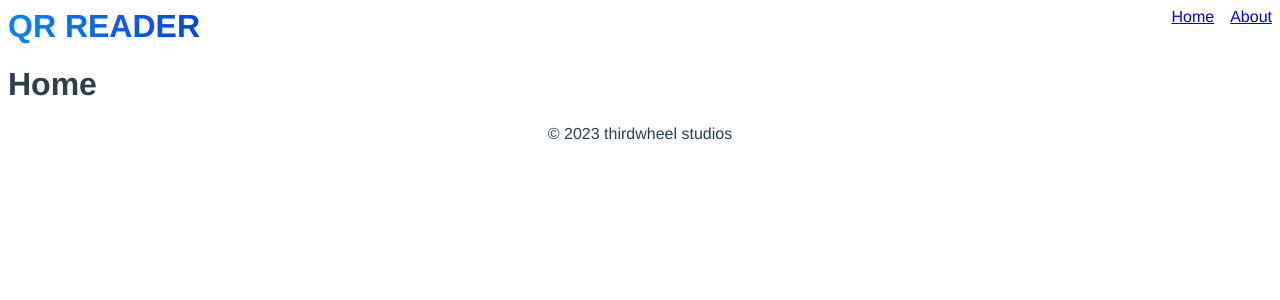
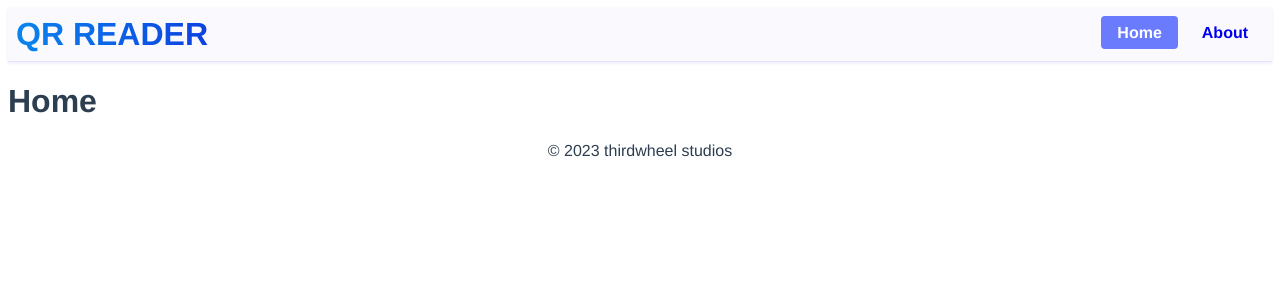
Before and after one commit to thirdwheelstudios/qr-reader, a Vue app: page / in a window 1280 px wide. Shown: the top 300 px of the page. Built offline with nearby package versions, Linux system fonts and the light colour scheme.

Commit message:
Initial header

```diff
--- a/src/components/AppHeader.vue
+++ b/src/components/AppHeader.vue
@@ -1,12 +1,27 @@
+<script setup lang="ts">
+import { ref } from 'vue'
+
+const showMenu = ref(false)
+</script>
+
 <template>
   <header>
     <router-link to="/" class="navbar-brand">QR Reader</router-link>
-    <nav>
-      <ul>
-        <li><router-link to="/">Home</router-link></li>
-        <li><router-link to="/about">About</router-link></li>
-      </ul>
-    </nav>
+    <div>
+      <nav :class="{ 'show-menu': showMenu }">
+        <button
+          type="button"
+          title="Show navigation menu"
+          @click="showMenu = true"
+        >
+          <font-awesome-icon :icon="['fas', 'bars']" size="2x" />
+        </button>
+        <ul>
+          <li><router-link to="/" class="nav-link">Home</router-link></li>
+          <li><router-link to="/about" class="nav-link">About</router-link></li>
+        </ul>
+      </nav>
+    </div>
   </header>
 </template>
 
@@ -14,6 +29,10 @@
 header {
   display: flex;
   justify-content: space-between;
+  background-color: #f9f9fe;
+  border-bottom: 1px solid #e4e5fc;
+  box-shadow: 0 1px 3px #b8bce854;
+  padding: 0.5em;
 
   .navbar-brand {
     text-decoration: none;
@@ -27,6 +46,12 @@ header {
   }
 
   nav {
+    button {
+      border: 1px solid #e4e5fc;
+      box-shadow: 1px 1px 3px #b8bce854;
+      display: none;
+    }
+
     ul {
       list-style: none;
       display: flex;
@@ -35,7 +60,43 @@ header {
       padding-inline-start: 0;
 
       li {
-        margin-left: 1rem;
+        margin: 0.5em;
+        margin-right: 0;
+
+        .nav-link {
+          border-radius: 0.25em;
+          text-decoration: none;
+          padding: 0.5em 1em;
+          transition: background-color 0.4s;
+          font-weight: 700;
+        }
+
+        .nav-link.router-link-active,
+        .nav-link:hover {
+          background-color: #6a7cfd;
+          color: #fff;
+        }
+      }
+    }
+  }
+
+  nav.show-menu {
+    ul {
+      display: block;
+    }
+  }
+}
+
+@media screen and (min-width: 768px) {
+  header {
+    nav,
+    nav.show-menu {
+      button {
+        display: none;
+      }
+
+      ul {
+        display: flex;
       }
     }
   }
```
